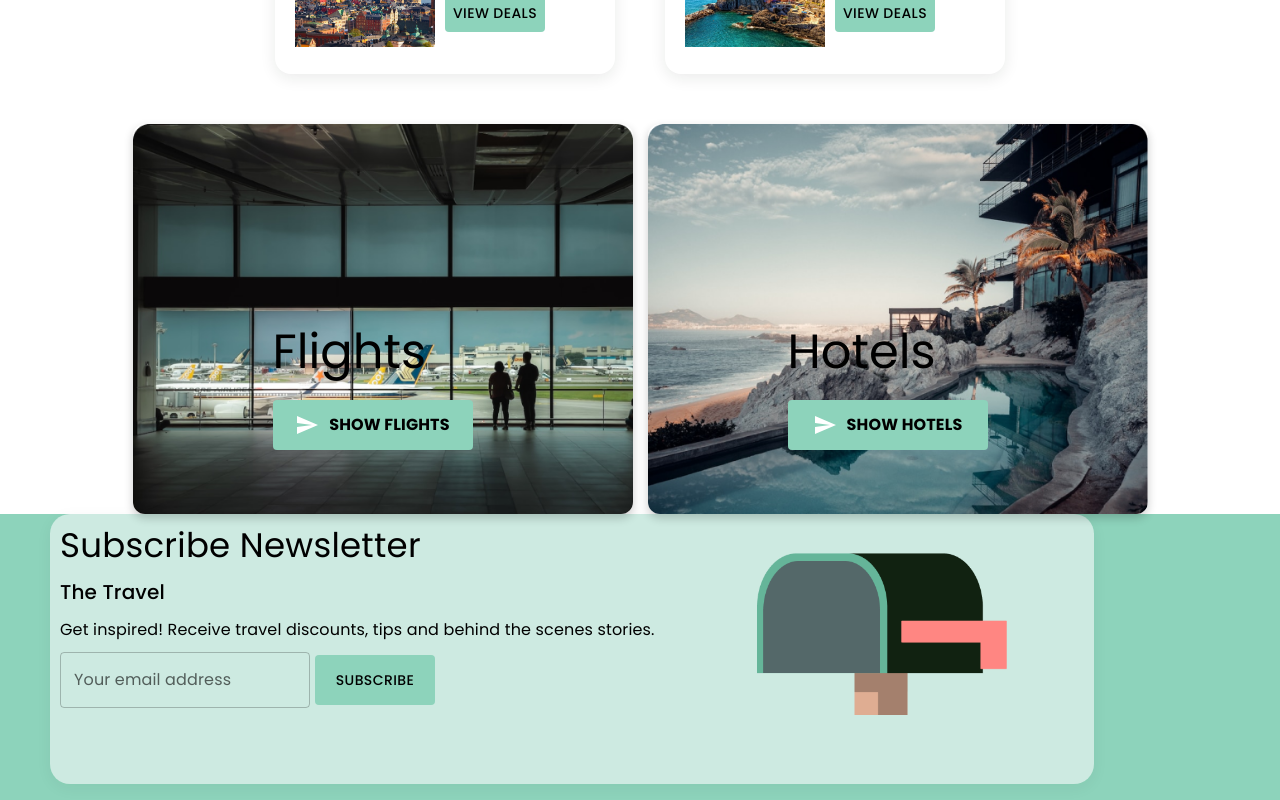
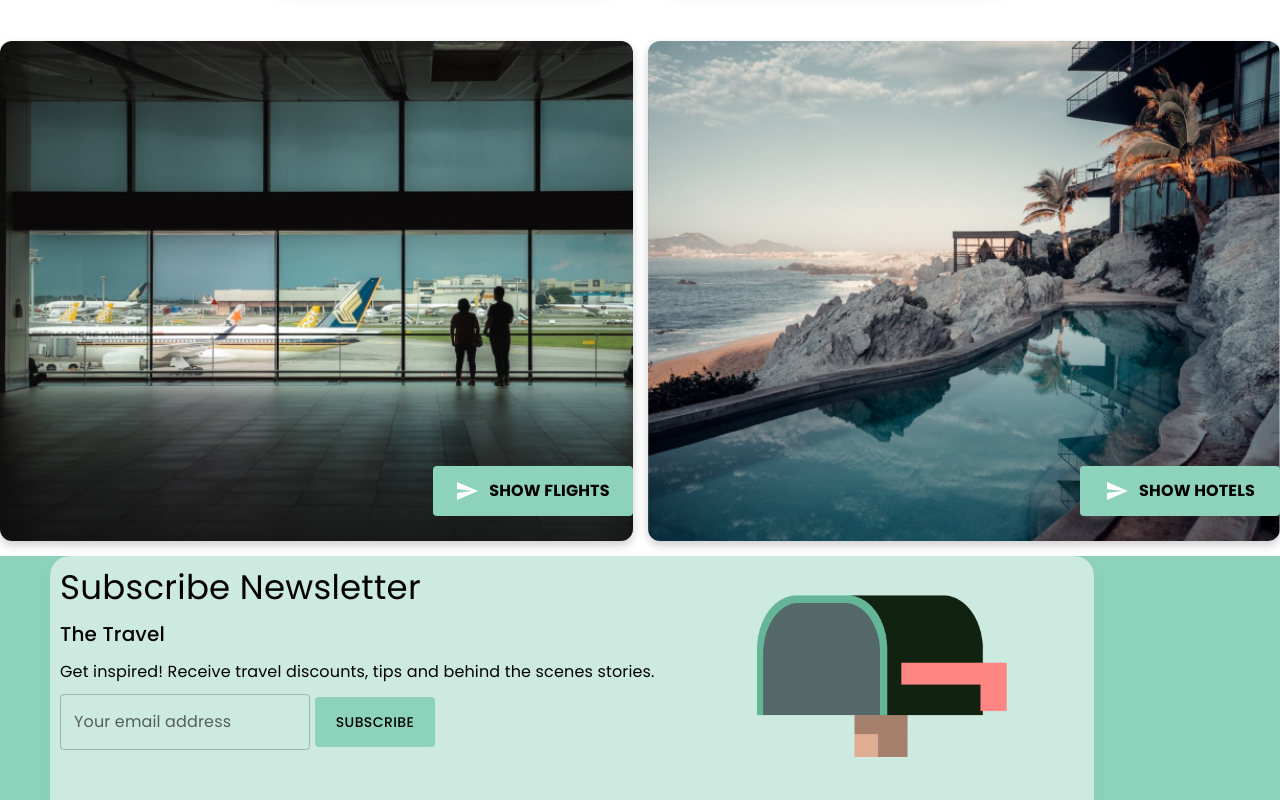
Before and after one commit to Eyyubfront/Global-Travel, a React (Vite) app in the folder Travel website/: page / in a window 1280 px wide. Shown: the part 1500-2300 px from the top of the page. Built offline with nearby package versions, Linux system fonts and the light colour scheme; what @mui/x-date-pickers-pro would draw is missing.

Commit message:
solving problems

```diff
--- a/Travel website/src/Companents/Footer/Footer.css
+++ b/Travel website/src/Companents/Footer/Footer.css
@@ -1,17 +1,17 @@
 .footer-container {
     background: #8DD3BB;
-
+margin-top: 15px ;
     bottom: 0;
     width: 100%;
 }
 
 .footer-box {
-    margin: 0 auto; /* Center the footer */
+    margin: 0 auto;
     border-radius: 20px;
     background-color: #CDEAE1 !important;
     padding: 10px;
     width: 85%;
-    max-width: 1200px; /* Optional: Set a max width */
+    max-width: 1200px;
     box-shadow: 0px 4px 16px 0px rgba(17, 34, 17, 0.05);
 }
 
@@ -79,14 +79,18 @@
 
 @media (max-width: 600px) {
     .footer-container {
+        margin-top: 15px !important;
+    }
+    .footer_coperright{
+        width: 100% !important;
+        text-align: center !important;
+    }
 
-
-    }
-    .footer-content{
-flex-direction: column !important;
-align-items: center !important;
-text-align: center;
-gap: 20px;
+    .footer-content {
+        flex-direction: column !important;
+        align-items: center !important;
+        text-align: center;
+        gap: 20px;
     }
 
     .footer-box {
@@ -105,17 +109,20 @@ gap: 20px;
     }
 
     .footer-emoji {
-        width: 150px;
+        width: 150px !important;
         align-self: center;
     }
 
     .footer-services {
-        flex-direction: column  !important;
+        flex-direction: column !important;
         gap: 10px;
         text-align: center;
     }
-    .footer-bottom{
-gap: 30px !important;
+
+    .footer-bottom {
+        gap: 30px !important;
+        flex-direction: column !important;
+        align-items: center !important;
     }
 
     .footer_text {
@@ -132,8 +139,7 @@ gap: 30px !important;
 
 @media (max-width: 991px) {
     .footer-container {
-
-
+        margin-top: 15px !important;
     }
 
     .footer-box {
@@ -181,8 +187,7 @@ gap: 30px !important;
 
 @media (min-width: 991px) and (max-width: 1440px) {
     .footer-container {
-
-
+        margin-top: 15px !important;
     }
 
     .footer-box {
--- a/Travel website/src/Companents/Footer/index.jsx
+++ b/Travel website/src/Companents/Footer/index.jsx
@@ -58,7 +58,7 @@ const Footer = () => {
         </Stack>
 
       <Box>
-        <Typography>
+        <Typography className='footer_coperright'>
         All rights reserved Global Travel© 2024
         </Typography>
       </Box>
--- a/Travel website/src/Companents/Perfectrip/Perfecttrip.css
+++ b/Travel website/src/Companents/Perfectrip/Perfecttrip.css
@@ -31,10 +31,11 @@
         flex-direction: column !important;
         align-items: center !important;
         flex-wrap: nowrap !important;
+        text-align: center;
     }
     .perfecttrip-container{
         width: 81% !important;
-        padding: 3px !important;
+        padding: 5px !important;
         margin: auto;
     }
 }
--- a/Travel website/src/Companents/Showcards/Showcards.css
+++ b/Travel website/src/Companents/Showcards/Showcards.css
@@ -7,19 +7,18 @@
 .hotels-card {
   background-size: cover;
   position: relative;
-  width: 500px !important;
-  height: 390px !important;
-  border-radius: 12px; /* Rounded corners */
-  box-shadow: 0 4px 10px rgba(0, 0, 0, 0.2); /* Subtle shadow */
-  transition: transform 0.3s; /* Smooth hover effect */
+  width: 550px !important;
+  height: 400px !important;
+  border-radius: 12px;
+  box-shadow: 0 4px 10px rgba(0, 0, 0, 0.2);
+  transition: transform 0.3s;
+  background-position: center;
 }
-
-
 
 .card-content {
   position: absolute;
-  left: 140px;
-  top: 200px;
+right: 0;
+  top: 320px;
 }
 
 .card-title {
@@ -59,9 +58,10 @@
   flex-direction: column !important;
   align-items: center !important;
   gap: 15px !important;
+  padding: 10px !important
 }
 .card-content {
-  left: 31px !important;
+  top: 325px !important;
 }
 .card-button{
 width: 150px !important;
@@ -69,22 +69,28 @@ width: 150px !important;
 .card-description{
   width: 250px !important;
 }
-
-  .hotels-card{
-      width: 363px !important;
+.seetext{
+  font-size: 13px !important;
+}
+.hotels-card {
+  width: 100%  !important;
   height: 390px !important;
 }
 }
-@media (max-width: 991px) {
+@media (min-width: 600px)  and (max-width: 991px) {
   .showcards-container{
  flex-direction: column !important;
-    align-items: center !important;
 gap: 15px !important;
+padding: 10px !important;
 }
 .hotels-card{
   width: 100% !important;
   height: 500px !important ;
     }
+    .card-content {
+      top: 85% !important;
+  }
+
 }
 
 
@@ -94,4 +100,11 @@ height: 500px !important ;
       align-items: center !important;
       gap: 15px !important;
     }
+    .hotels-card{
+      width: 100% !important;
+      height: 500px !important ;
         }
+        .card-content {
+          top: 85% !important;
+      }
+}
--- a/Travel website/src/Companents/Showcards/index.jsx
+++ b/Travel website/src/Companents/Showcards/index.jsx
@@ -12,10 +12,10 @@ const Showcards = () => {
       <Stack className="showcards-container" flexDirection="row"  justifyContent="center" gap="13%">
         <Box className="hotels-card" sx={{ backgroundImage: `url(${hotelsone})` }}>
           <Stack className="card-content" flexDirection="column"gap="20px" >
-            <Typography className="card-title"  variant="h3">Flights</Typography>
+
             <Link style={{ textDecoration: "none" }} to="/flightlist">
               <Button className="card-button" >
-                <Stack color="black" flexDirection="row" gap="10px">
+                <Stack color="black" alignItems="center" flexDirection="row" gap="10px">
                   <SendIcon className='sendbtn' />
                   <Typography className='seetext'>Show Flights</Typography>
                 </Stack>
@@ -26,10 +26,10 @@ const Showcards = () => {
 
         <Box className="hotels-card" sx={{ backgroundImage: `url(${hotelstwo})` }}>
           <Stack className="card-content" gap="20px" flexDirection="column" >
-            <Typography className="card-title"   variant="h3">Hotels</Typography>
+
             <Link style={{ textDecoration: "none" }} to="/hotellist">
               <Button className="card-button" >
-                <Stack color="black" flexDirection="row" gap="10px">
+                <Stack  alignItems="center"  color="black" flexDirection="row" gap="10px">
                   <SendIcon className='sendbtn' />
                   <Typography className='seetext'>Show Hotels</Typography>
                 </Stack>
--- a/Travel website/src/Pages/About/about.css
+++ b/Travel website/src/Pages/About/about.css
@@ -29,6 +29,13 @@ h1{
     text-align: center;
 }
 
+@media (max-width: 600px) {
+    .travel_about {
+        width: 100%;
+        height: 230px !important;
+    }
+}
+
 @media (max-width: 990px) {
     .about_text {
        width: 100% !important;
@@ -36,8 +43,8 @@ h1{
     }
     .travel_about{
         width: 100%;
-        height: 450px;
-        object-fit: cover;
+        height: 510px;
+
     }
 }
 @media (min-width: 991px) and (max-width: 1440px) {
--- a/Travel website/src/index.css
+++ b/Travel website/src/index.css
@@ -12,7 +12,7 @@ body{
     display: none;
 }
 .header_container{
-    position: sticky;
+    position: fixed;
     z-index: 9999999;
     background-color: white;
     width: 96%;
@@ -71,6 +71,9 @@ body{
     width: 59% !important;
     height: 73% !important;
 }
+.header_container{
+    width: 98%;
+}
 
   @media (max-width: 600px) {
     .Container {
@@ -81,11 +84,7 @@ height: 500px !important;
     }
     .airplane{
         width: 150px;
-    }
-    .header_container{
-        width: 70% !important;
-        justify-content: center !important;
-        gap: 50px !important;
+        margin-top: 40px !important;
     }
    .headnavlinkspage{
     display: none !important;
@@ -358,10 +357,7 @@ height: 500px !important;
     .burger_menu {
         display: none !important;
     }
-    .header_container{
-        gap: 9px !important;
-        width: 93% !important;
-    }
+
     .sign_btn{
         width: 86px !important;
     }
```
Lines whose indentation alone changed are shown as unchanged.
